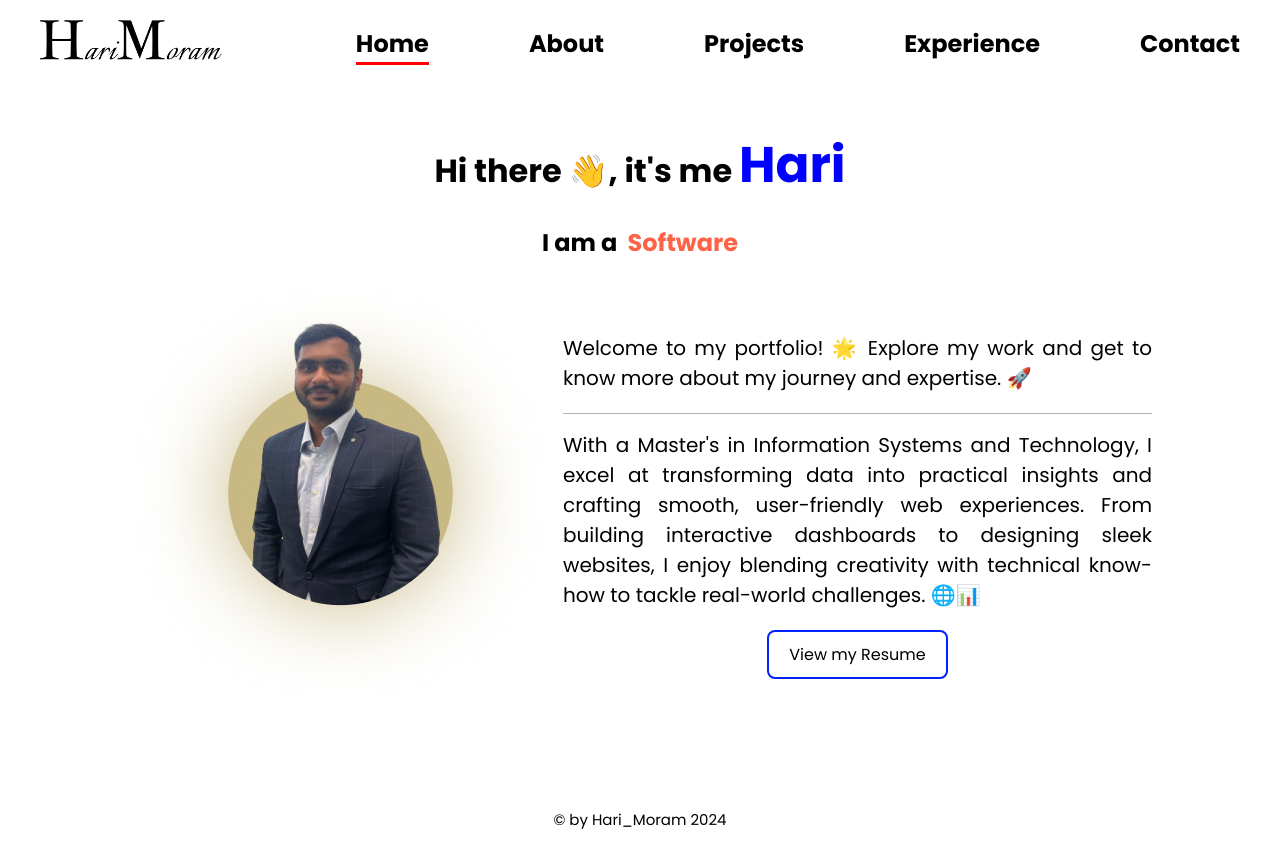
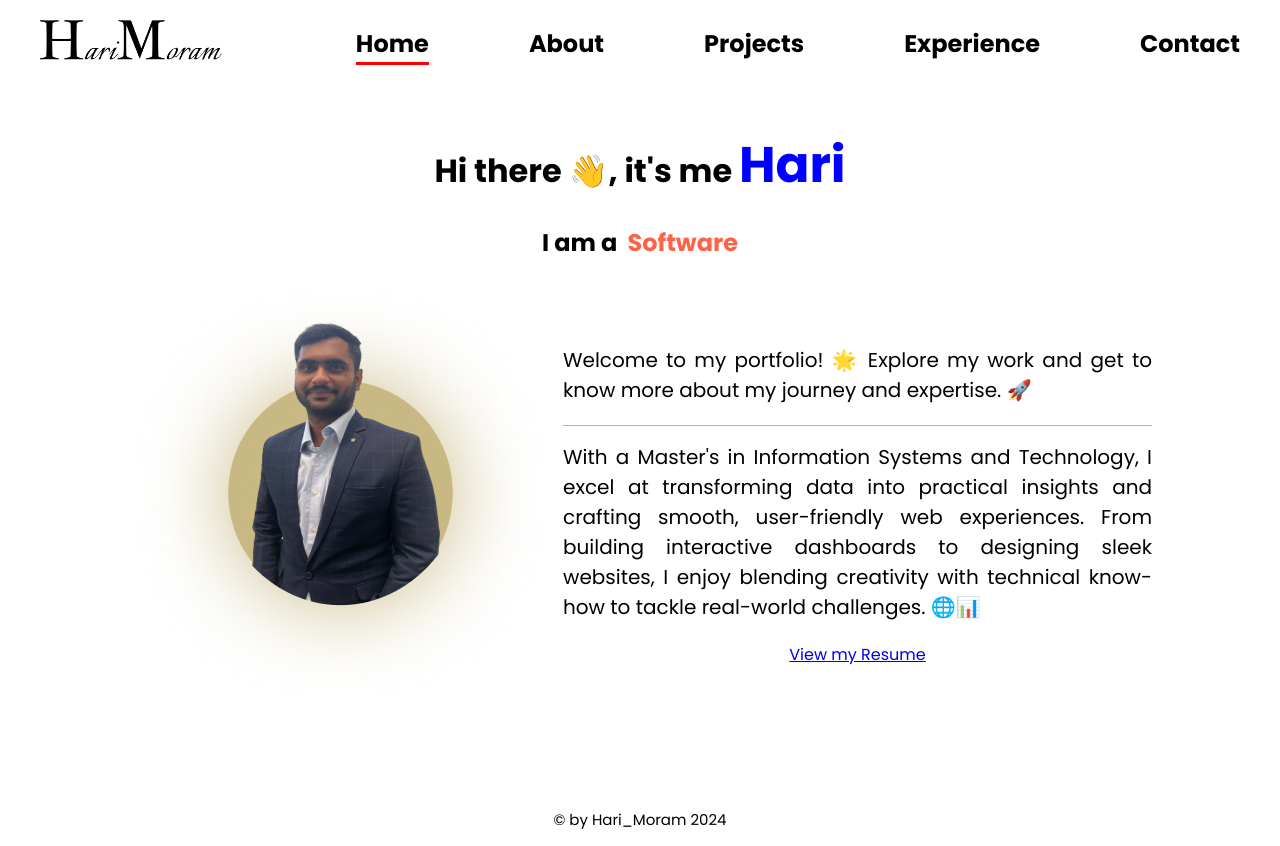
Before and after one commit to harimoram/portfolio_hari, a React (Create React App) app: page / in a window 1280 px wide. Built offline with nearby package versions, Linux system fonts and the light colour scheme.

Commit message:
New Updates

```diff
--- a/src/components/Home.js
+++ b/src/components/Home.js
@@ -25,7 +25,7 @@
           <p className="welcome-text">
           With a Master's in Information Systems and Technology, I excel at transforming data into practical insights and crafting smooth, user-friendly web experiences. From building interactive dashboards to designing sleek websites, I enjoy blending creativity with technical know-how to tackle real-world challenges. 🌐📊
           </p>
-          <a href="https://drive.google.com/file/d/1Shjy0XXxfC8AnA82K9Q_ujew_xKcCj5q/view?usp=sharing" className="download-cv-button" download>View my Resume</a>
+          <a href="https://drive.google.com/file/d/1Shjy0XXxfC8AnA82K9Q_ujew_xKcCj5q/view?usp=sharing" download>View my Resume</a>
         </div>
       </div>
       <div className='copywrites'><p>© by Hari_Moram 2024 </p></div>
```
